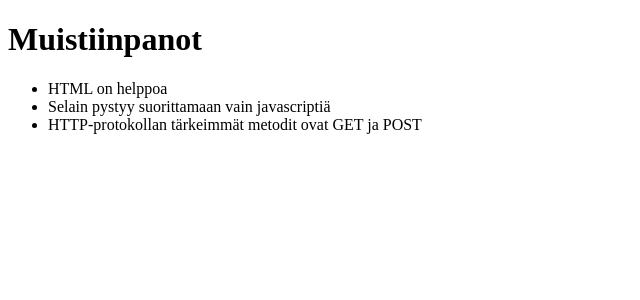
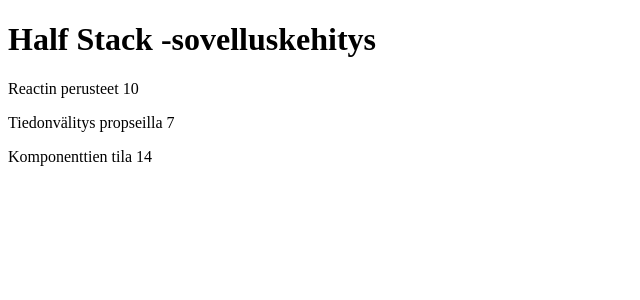
Before and after one commit to frozenzia/full-stack-open, a React (Create React App) app in the folder osa2/: page / in a window 1280 px wide. Shown: the top 300 px of the page, without its empty margins (0-640 px from the left). Built offline with nearby package versions, Linux system fonts and the light colour scheme.

Commit message:
Do task 2.1

```diff
--- a/osa2/src/App.js
+++ b/osa2/src/App.js
@@ -1,15 +1,33 @@
-import React from 'react'
-import Note from './components/Note'
+import React from 'react';
+import Kurssi from './components/Kurssi';
 
-const App = ({ notes }) => {
-  return (
-    <div>
-      <h1>Muistiinpanot</h1>
-      <ul>
-        {notes.map(note => <Note key={note.id} note={note} />)}
-      </ul>
-    </div>
-  )
+const App = () => {
+    const kurssi = {
+        nimi: 'Half Stack -sovelluskehitys',
+        osat: [
+            {
+                nimi: 'Reactin perusteet',
+                tehtavia: 10,
+                id: 1
+            },
+            {
+                nimi: 'Tiedonvälitys propseilla',
+                tehtavia: 7,
+                id: 2
+            },
+            {
+                nimi: 'Komponenttien tila',
+                tehtavia: 14,
+                id: 3
+            },
+        ]
+    }
+
+    return (
+        <div>
+        <Kurssi kurssi={kurssi} />
+        </div>
+    )
 }
 
-export default App
+export default App;
--- /dev/null
+++ b/osa2/src/components/Kurssi.js
@@ -0,0 +1,14 @@
+import React from 'react';
+import Otsikko from './Otsikko';
+import Sisalto from './Sisalto';
+
+const Kurssi = ({ kurssi }) => {
+    return (
+        <div>
+            <Otsikko name={kurssi.nimi} />
+            <Sisalto parts={kurssi.osat} />
+        </div>
+    );
+};
+
+export default Kurssi;
--- a/osa2/src/components/Note.js
+++ /dev/null
@@ -1,9 +0,0 @@
-import React from 'react'
-
-const Note = ({ note }) => {
-  return (
-    <li>{note.content}</li>
-  )
-}
-
-export default Note
--- /dev/null
+++ b/osa2/src/components/Osa.js
@@ -0,0 +1,9 @@
+import React from 'react'
+
+const Osa = ({ courseSection }) => {
+  return (
+    <p>{courseSection.nimi} {courseSection.tehtavia}</p>
+  )
+}
+
+export default Osa
--- /dev/null
+++ b/osa2/src/components/Otsikko.js
@@ -0,0 +1,9 @@
+import React from 'react';
+
+const Otsikko = ({ name }) => {
+    return (
+        <h1>{name}</h1>
+    );
+};
+
+export default Otsikko;
--- /dev/null
+++ b/osa2/src/components/Sisalto.js
@@ -0,0 +1,14 @@
+import React from 'react';
+import Osa from './Osa';
+
+const Sisalto = ({ parts }) => {
+    const listOParts = parts.map((part) =>
+        <Osa key={part.id} courseSection={part} />
+    );
+
+    return (
+        listOParts
+    );
+};
+
+export default Sisalto;
```
Also changed, not shown: osa2/eslintrc.js (added, +17 -0 lines).
